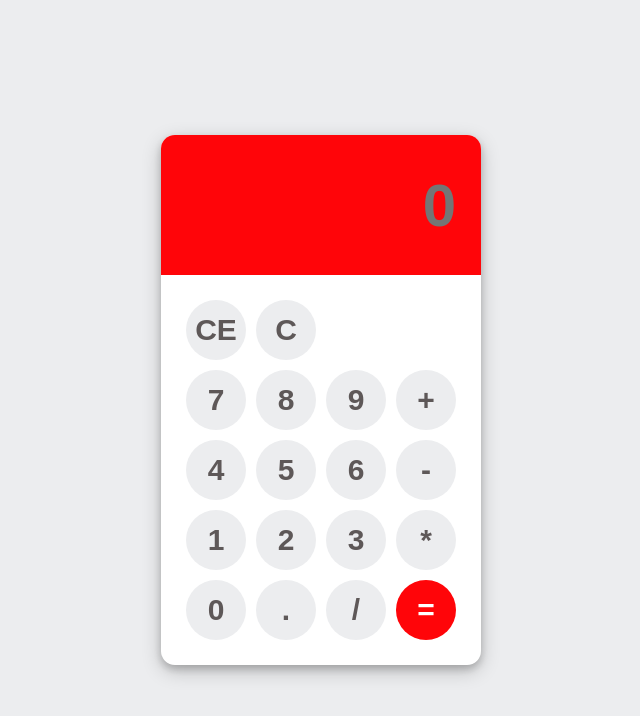
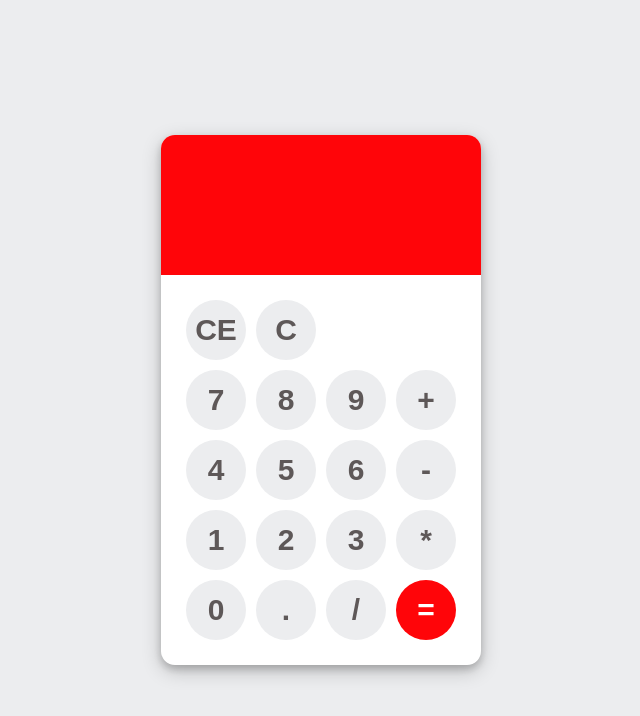
Before and after one commit to Young-r-e-n/Damjs-day3, a plain HTML site: page index.html in a window 1280 px wide. Shown: the whole page, without its empty margins (319-959 px from the left). Drawn offline with Linux system fonts and the light colour scheme.

Commit message:
updated functionality

```diff
--- a/index.html
+++ b/index.html
@@ -13,7 +13,7 @@
     <div class="container">
         <form name="form">
             <div class="display"  >
-                <input class="display-box" type="text" id="result" placeholder="0"  />
+                <input class="display-box" type="text" id="result"   />
             </div>
             <div class="buttons">
                 <div class="row">
```
